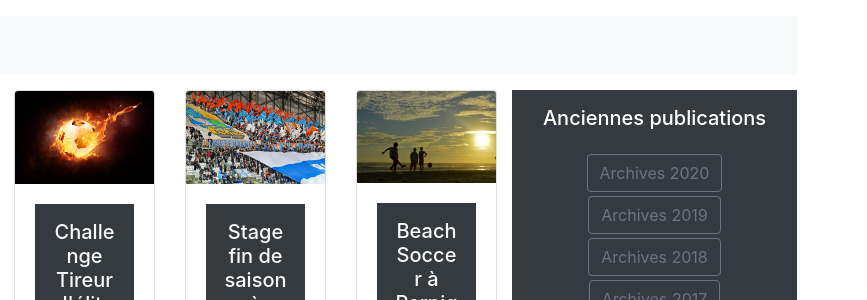
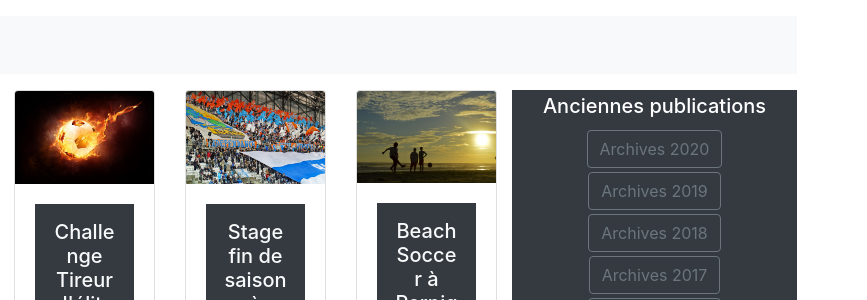
Before and after one commit to FaridP92/eval-1, a plain HTML site: page index.html in a window 1280 px wide. Shown: the part 286-586 px from the top of the page, 413-1280 px from the left. Drawn offline with nearby package versions, Linux system fonts and the light colour scheme.

Commit message:
Update README.md
ain

```diff
--- a/index.html
+++ b/index.html
@@ -135,7 +135,7 @@
             </div>
 
             <aside class="col-12 col-md-3 text-center bg-dark mt-3">
-                <h5 class="text-center text-white py-3">Anciennes publications</h5>
+                <h5 class="text-center text-white py-1">Anciennes publications</h5>
                 <ul class="list-unstyled">
                     <li><a href="#" class="btn btn-outline-secondary">Archives 2020</a></li>
                     <li><a href="#" class="btn btn-outline-secondary mt-1">Archives 2019</a></li>
```
Also changed, not shown: 1 other file.
